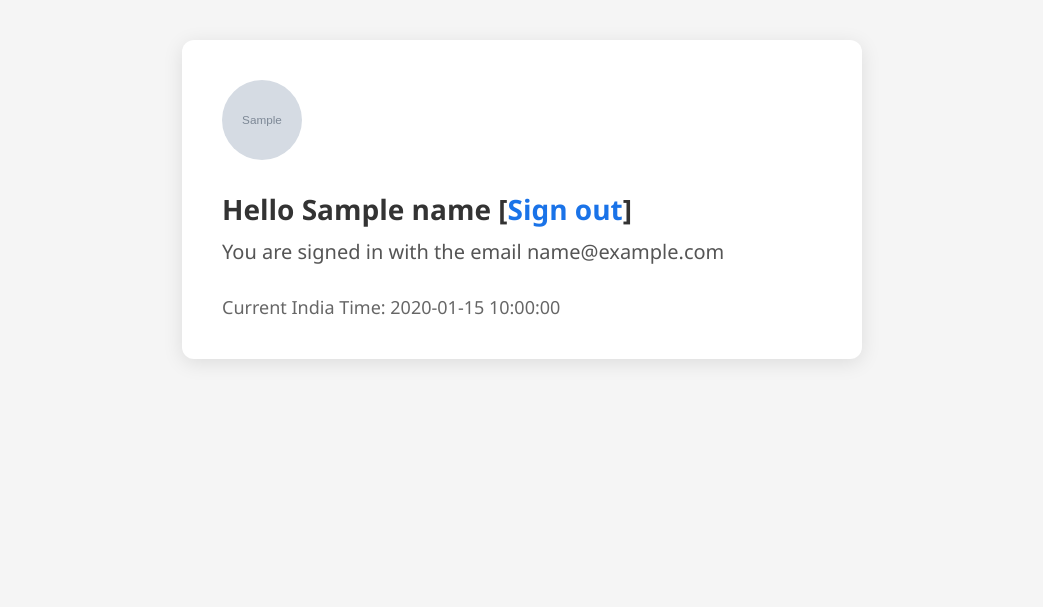
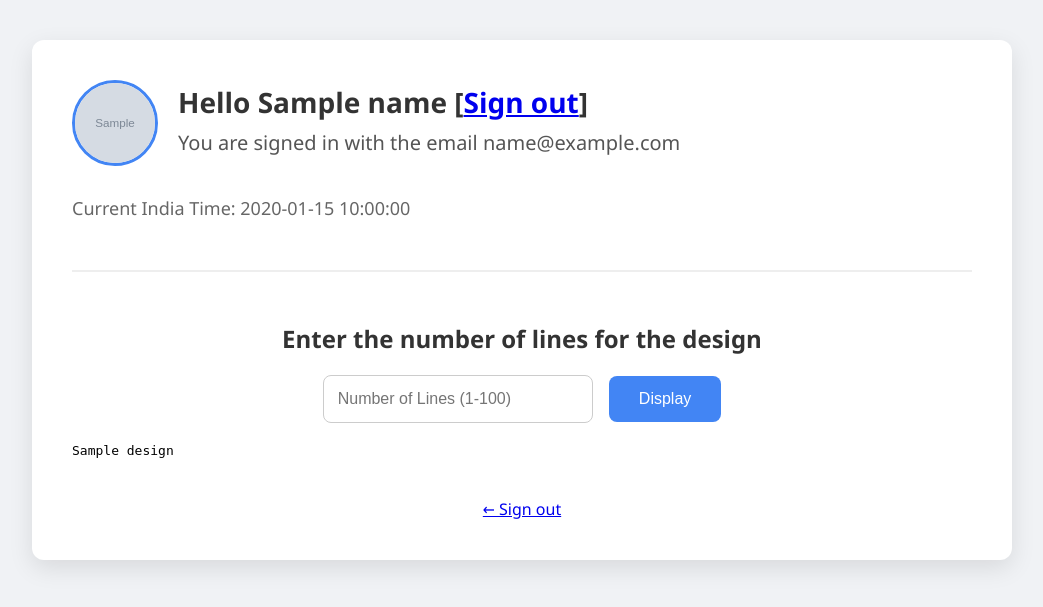
Before and after one commit to AtluriSomaSekharaReddy/PDCQ4-SomaSekharaReddy, a Flask app: template google-login-flask/templates/home.html in a window 1280 px wide. Shown: the top 607 px of the page, without its empty margins (118-1161 px from the left). Run offline with Flask 3, Linux system fonts and the light colour scheme; the template is opened without the code that fills it: most values are stand-ins (such as "Sample title", 1, 10 or a date in 2020); grey boxes marked "Sample" are stand-in pictures.

Commit message:
added design pattren

```diff
--- a/google-login-flask/app.py
+++ b/google-login-flask/app.py
@@ -9,7 +9,7 @@ import pytz
 from datetime import datetime
 
 app = Flask(__name__)
-app.secret_key = 'YOUR_SUPER_SECRET_KEY_CHANGE_THIS'  # Change this!
+app.secret_key = '8hX9m!pL2$kQ5@zR7v_3nJ1eW4rT9yU6iO0pA5sD3fG8hJ2kL6mN1bV4cX7zR5tY'  # Change this!
 
 # Google OAuth Config
 SCOPES = [
@@ -30,29 +30,81 @@ def get_india_time():
     now = datetime.now(ist)
     return now.strftime("%d %B %Y, %I:%M:%S %p IST")
 
+def generate_diamond(n):
+    text = "FORMULAQSOLUTIONS"
+    length = len(text)
+
+    # Make height odd to match the example patterns
+    height = n if n % 2 != 0 else n + 1
+    mid = height // 2
+
+    def char_at(idx):
+        return text[idx % length]
+
+    result = []
+
+    for i in range(height):
+        spaces = abs(mid - i)
+        width = height - 2 * spaces
+        line = " " * spaces  # preserve exact indentation
+
+        # Top/bottom row: single letter
+        if i == 0 or i == height - 1:
+            line += char_at(i).upper()
+        # Odd rows: letters at edges with dashes
+        elif i % 2 == 1:
+            line += char_at(i).upper()
+            if width > 1:
+                line += "-" * (width - 2)
+                line += char_at(i + width - 1).upper()
+        # Even rows: consecutive letters
+        else:
+            for j in range(width):
+                line += char_at(i + j).upper()
+
+        result.append(line)
+
+    return "\n".join(result)
+
 @app.route('/')
+@app.route('/', methods=['GET', 'POST'])
 def index():
-    if 'google_user' in session:
-        user = session['google_user']
-        return render_template('home.html',
-                               name=user['name'],
-                               email=user['email'],
-                               picture=user.get('picture'),
-                               india_time=get_india_time())
+    if 'google_user' not in session:
+        return '''
+        <h1 style="text-align:center; margin-top:100px; font-family:Arial">
+            Welcome! Please sign in
+        </h1>
+        <div style="text-align:center; margin-top:30px;">
+            <a href="/login">
+                <button style="padding:15px 30px; font-size:18px; background:#4285F4; color:white; border:none; border-radius:5px; cursor:pointer;">
+                    <img src="https://developers.google.com/identity/images/g-logo.png" width="20" height="20" style="vertical-align:middle; margin-right:10px;">
+                    Sign in with Google
+                </button>
+            </a>
+        </div>
+        '''
 
-    return '''
-    <h1 style="text-align:center; margin-top:100px; font-family:Arial">
-        Welcome! Please sign in
-    </h1>
-    <div style="text-align:center; margin-top:30px;">
-        <a href="/login">
-            <button style="padding:15px 30px; font-size:18px; background:#4285F4; color:white; border:none; border-radius:5px; cursor:pointer;">
-                <img src="https://developers.google.com/identity/images/g-logo.png" width="20" height="20" style="vertical-align:middle; margin-right:10px;">
-                Sign in with Google
-            </button>
-        </a>
-    </div>
-    '''
+    user = session['google_user']
+    design = None
+    lines = None
+
+    if request.method == 'POST':
+        try:
+            lines = int(request.form['lines'])
+            if 1 <= lines <= 100:
+                design = generate_diamond(lines)
+            else:
+                design = "Please enter a number between 1 and 100"
+        except:
+            design = "Invalid input!"
+
+    return render_template('home.html',
+                           name=user['name'],
+                           email=user['email'],
+                           picture=user.get('picture'),
+                           india_time=get_india_time(),
+                           design=design,
+                           lines=lines)
 
 @app.route('/login')
 def login():
@@ -68,8 +120,8 @@ def login():
 def callback():
     flow.fetch_token(authorization_response=request.url)
 
-    if not session.get('state') or session['state'] != request.args['state']:
-        return "State mismatch. Possible CSRF attack.", 400
+    if not session.get('state') or session['state'] != request.args.get('state'):
+        return "State mismatch!", 400
 
     credentials = flow.credentials
     request_session = requests.session()
@@ -77,18 +129,16 @@ def callback():
     token_request = google.auth.transport.requests.Request(session=cached_session)
 
     id_info = id_token.verify_oauth2_token(
-        id_token=credentials._id_token,
-        request=token_request,
-        audience=os.getenv("GOOGLE_CLIENT_ID") or flow.client_config['client_id']
+        credentials.id_token,
+        token_request,
+        flow.client_config['client_id']
     )
 
-    user_info = {
+    session['google_user'] = {
         'name': id_info.get('name'),
         'email': id_info.get('email'),
         'picture': id_info.get('picture')
     }
-
-    session['google_user'] = user_info
     return redirect(url_for('index'))
 
 @app.route('/logout')
--- a/google-login-flask/templates/home.html
+++ b/google-login-flask/templates/home.html
@@ -4,22 +4,22 @@
 <head>
     <meta charset="UTF-8">
     <meta name="viewport" content="width=device-width, initial-scale=1.0">
-    <title>Signed In Successfully</title>
+    <title>FormulaQ Solutions - Success</title>
     <style>
         body {
             font-family: 'Segoe UI', Tahoma, Geneva, Verdana, sans-serif;
-            background: #f5f5f5;
+            background: #f0f2f5;
             margin: 0;
             padding: 40px;
         }
 
         .container {
-            max-width: 600px;
+            max-width: 900px;
             margin: 0 auto;
             background: white;
             padding: 40px;
             border-radius: 12px;
-            box-shadow: 0 4px 20px rgba(0, 0, 0, 0.1);
+            box-shadow: 0 8px 25px rgba(0, 0, 0, 0.1);
         }
 
         .profile {
@@ -33,6 +33,8 @@
             border-radius: 50%;
             width: 80px;
             height: 80px;
+            object-fit: cover;
+            border: 3px solid #4285F4;
         }
 
         .hello {
@@ -45,18 +47,14 @@
         .email {
             font-size: 20px;
             color: #555;
-            margin: 10px 0;
+            margin: 8px 0;
         }
 
         .time {
             font-size: 18px;
             color: #666;
-            margin-top: 30px;
+            margin: 20px 0;
             font-weight: 500;
-        }
-
-        .logout {
-            margin-top: 30px;
         }
 
         .logout a {
@@ -68,6 +66,46 @@
         .logout a:hover {
             text-decoration: underline;
         }
+
+        .design-section {
+            margin-top: 50px;
+            padding-top: 30px;
+            border-top: 2px solid #eee;
+        }
+
+        .design-section h2 {
+            color: #333;
+            text-align: center;
+            margin-bottom: 20px;
+        }
+
+        .input-group {
+            text-align: center;
+            margin: 20px 0;
+        }
+
+        input[type="number"] {
+            padding: 14px;
+            width: 240px;
+            font-size: 16px;
+            border: 1px solid #ccc;
+            border-radius: 8px;
+        }
+
+        button {
+            padding: 14px 30px;
+            font-size: 16px;
+            background: #4285F4;
+            color: white;
+            border: none;
+            border-radius: 8px;
+            cursor: pointer;
+            margin-left: 12px;
+        }
+
+        button:hover {
+            background: #3367d6;
+        }
     </style>
 </head>
 
@@ -76,22 +114,41 @@
         <div class="profile">
             {% if picture %}
             <img src="{{ picture }}" alt="Profile">
+            {% else %}
+            <img src="https://ui-avatars.com/api/?name={{ name|urlencode }}&background=4285F4&color=fff&size=80"
+                alt="Avatar">
             {% endif %}
-            <!-- <br> -->
-        </div>
-        <div>
-            <h1 class="hello">Hello {{ name }} [<a href="{{ url_for('logout') }}"
-                    style="color:#1a73e8; text-decoration:none;">Sign out</a>]</h1>
-            <p class="email">You are signed in with the email {{ email }}</p>
+            <div>
+                <h1 class="hello">
+                    Hello {{ name }} [<a href="{{ url_for('logout') }}">Sign out</a>]
+                </h1>
+                <p class="email">You are signed in with the email {{ email }}</p>
+            </div>
         </div>
 
         <div class="time">
             Current India Time: {{ india_time }}
         </div>
 
-        <!-- <div class="logout">
-            <a href="{{ url_for('logout') }}">← Sign out</a>
-        </div> -->
+        <!-- Phase 2: Diamond Pattern Generator -->
+        <div class="design-section">
+            <h2>Enter the number of lines for the design</h2>
+            <form method="POST" class="input-group">
+                <input type="number" name="lines" min="1" max="100" placeholder="Number of Lines (1-100)" required
+                    value="{% if lines %}{{ lines }}{% endif %}">
+                <button type="submit">Display</button>
+            </form>
+
+            {% if design %}
+
+            <pre>{{ design|safe }}</pre>
+
+            {% endif %}
+        </div>
+
+        <div style="text-align: center; margin-top: 40px;">
+            <a href="{{ url_for('logout') }}" class="logout">← Sign out</a>
+        </div>
     </div>
 </body>
 
```
Also changed, not shown: README.md.
